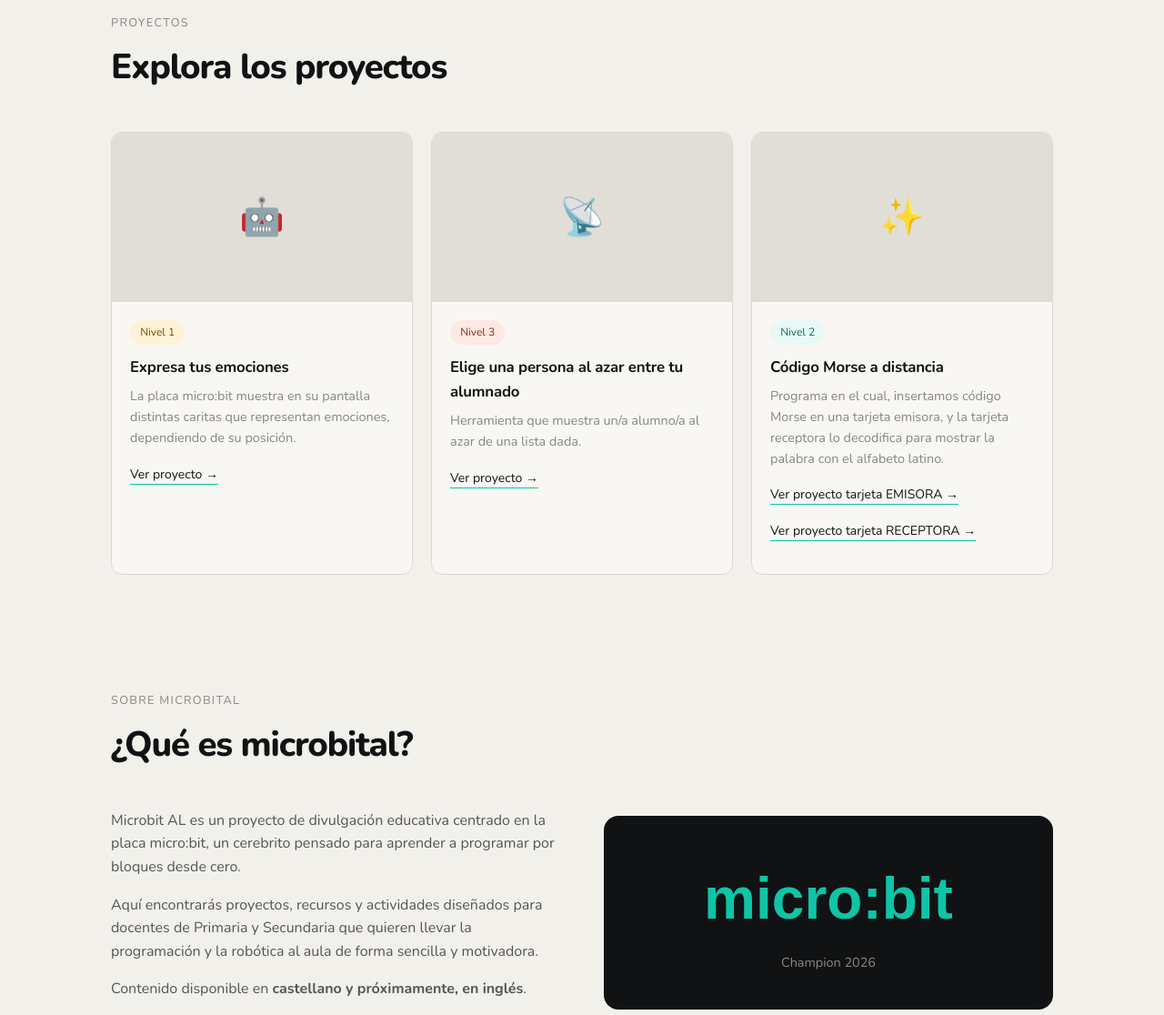
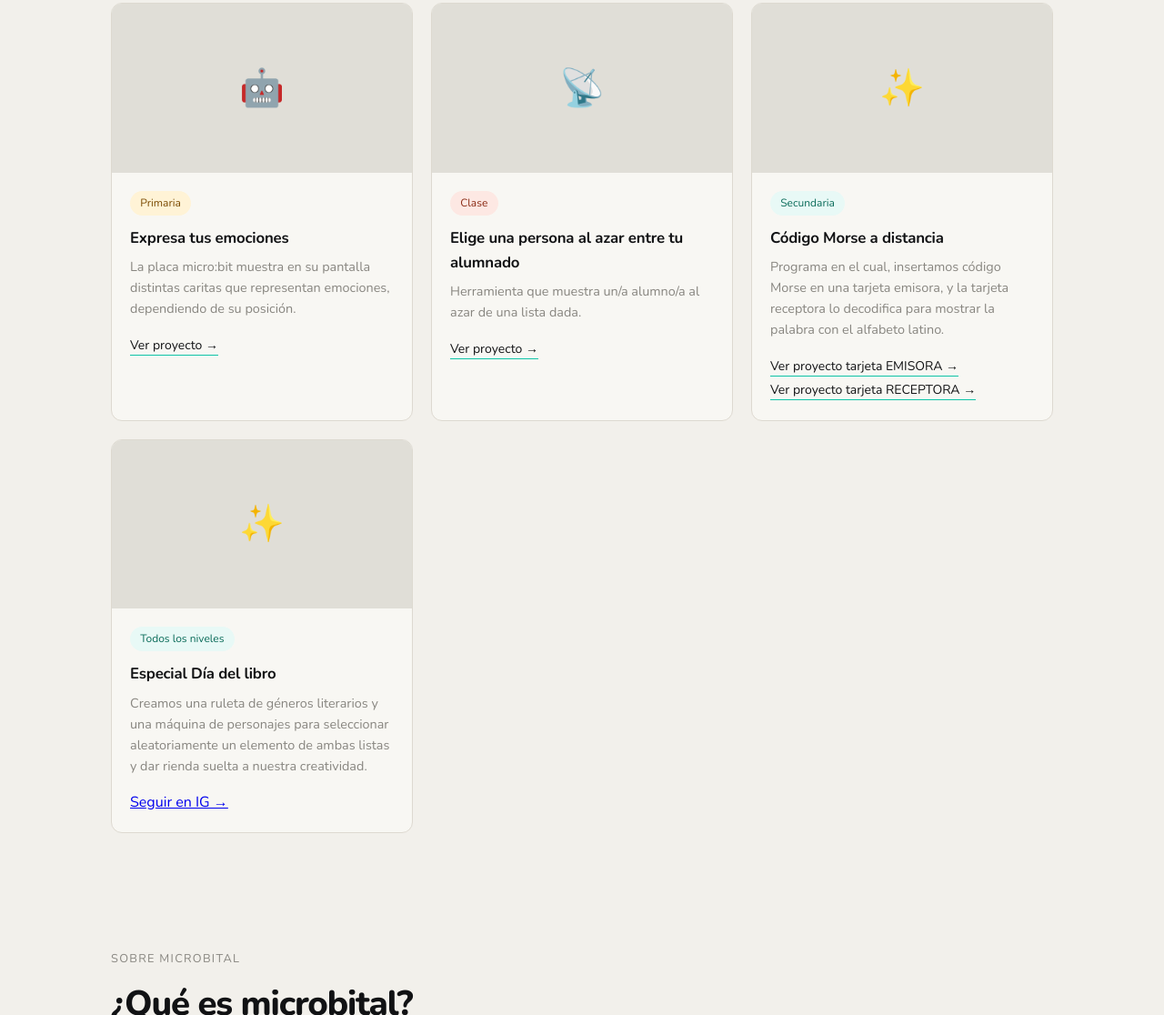
Before and after one commit to microbit-al/microbital, a plain HTML site: page index.html in a window 1280 px wide. Shown: the part 1298-2414 px from the top of the page at 91% size. Drawn offline with nearby package versions, Linux system fonts and the light colour scheme.

Commit message:
Update index.html

```diff
--- a/index.html
+++ b/index.html
@@ -340,8 +340,8 @@
     </div>
   </header>
 
-  <!-- ========== STATS ========== -->
-  <!-- 🔧 Cambia los números cuando quieras -->
+  <!-- ========== STATS ==========
+  <!-- 🔧 Cambia los números cuando quieras
   <div class="stats">
     <div class="stat">
       <strong>3</strong>
@@ -356,7 +356,7 @@
       <small>Idiomas: ES / EN</small>
     </div>
   </div>
-
+-->
   <!-- ========== NIVELES ========== -->
   <section>
     <p class="section-label">Sistema de niveles</p>
@@ -387,11 +387,11 @@
     <h2>Explora los proyectos</h2>
     <div class="proyectos-grid">
 
-      <!-- 🔧 TARJETA DE EJEMPLO — Copia este bloque para añadir más proyectos -->
+      <!-- OTRA TARJETA -->
       <article class="card">
         <div class="card-thumb">🤖</div>
         <div class="card-body">
-          <span class="card-badge badge-ambar">Nivel 1</span>
+          <span class="card-badge badge-ambar">Primaria</span>
           <h3>Expresa tus emociones</h3>
           <p> La placa micro:bit muestra en su pantalla distintas caritas que representan emociones, dependiendo de su posición.</p>
           <!-- 🔧 Cambia el href por el enlace de tu proyecto en MakeCode o donde lo tengas -->
@@ -400,11 +400,11 @@
       </article>
       <!-- FIN TARJETA -->
 
-      <!-- 🔧 OTRA TARJETA — Modifica el contenido -->
+      <!-- 🔧 OTRA TARJETA -->
       <article class="card">
         <div class="card-thumb">📡</div>
         <div class="card-body">
-          <span class="card-badge badge-coral">Nivel 3</span>
+          <span class="card-badge badge-coral">Clase</span>
           <h3>Elige una persona al azar entre tu alumnado</h3>
           <p>Herramienta que muestra un/a alumno/a al azar de una lista dada.</p>
           <a href="https://makecode.microbit.org/S54733-89655-68204-53618" class="card-link">Ver proyecto →</a>
@@ -416,13 +416,25 @@
       <article class="card">
         <div class="card-thumb">✨</div>
         <div class="card-body">
-          <span class="card-badge badge-verde">Nivel 2</span>
+          <span class="card-badge badge-verde">Secundaria</span>
           <h3>Código Morse a distancia</h3>
           <p>Programa en el cual, insertamos código Morse en una tarjeta emisora, y la tarjeta receptora lo decodifica para mostrar la palabra con el alfabeto latino.</p>
-          <p><a href="https://makecode.microbit.org/S66794-63262-45594-13681" class="card-link">Ver proyecto tarjeta EMISORA →</a></p>
-          <p><a href="https://makecode.microbit.org/S30343-03397-79021-49275" class="card-link">Ver proyecto tarjeta RECEPTORA →</a></p>
+          <a href="https://makecode.microbit.org/S66794-63262-45594-13681" class="card-link">Ver proyecto tarjeta EMISORA →</a><br>
+          <a href="https://makecode.microbit.org/S30343-03397-79021-49275" class="card-link">Ver proyecto tarjeta RECEPTORA →</a>
         </div>
       </article>
+
+       <!-- 🔧 OTRA TARJETA -->
+      <article class="card">
+        <div class="card-thumb">✨</div>
+        <div class="card-body">
+          <span class="card-badge badge-verde">Todos los niveles</span>
+          <h3>Especial Día del libro</h3>
+          <p>Creamos una ruleta de géneros literarios y una máquina de personajes para seleccionar aleatoriamente un elemento de ambas listas y dar rienda suelta a nuestra creatividad.</p>
+          <a href="https://makecode.microbit.org/S72761-21099-39083-94687">Seguir en IG →</a>
+        </div>
+      </article>
+
 <!-- ── Tipografía ──
       <!-- 🔧 TARJETA VACÍA — Rellena cuando tengas nuevo proyecto
       <article class="card">
```
